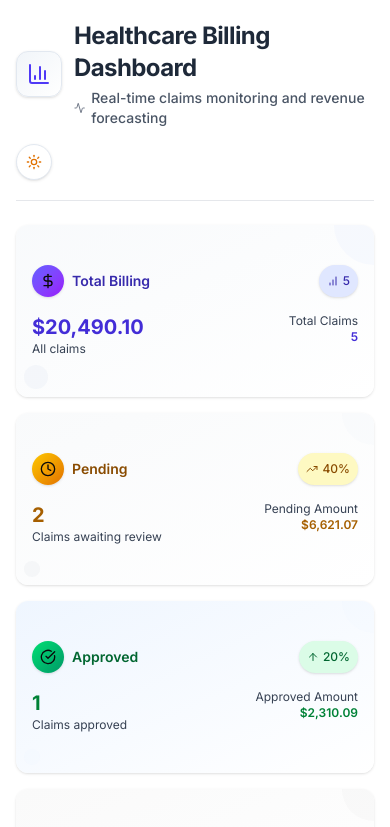
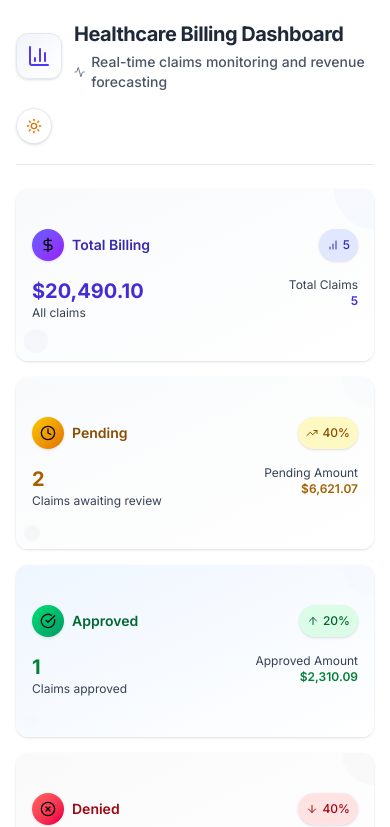
Before and after one commit to wiztemple/claimyx-test, a Next.js app: page / in a window 390 px wide. Shown: the top 827 px of the page. Built offline with nearby package versions, Linux system fonts and the light colour scheme.

Commit message:
fix padding issue

```diff
--- a/app/components/claims-table.tsx
+++ b/app/components/claims-table.tsx
@@ -35,7 +35,6 @@ export function ClaimsTable({ claims }: ClaimsTableProps) {
       );
     }
 
-    // Apply search filter
     if (searchTerm) {
       const lowercasedSearch = searchTerm.toLowerCase();
       filtered = filtered.filter(
--- a/app/components/claims-table/claim-distribution.tsx
+++ b/app/components/claims-table/claim-distribution.tsx
@@ -33,7 +33,7 @@ export function ClaimDistribution({
 }: ClaimDistributionProps) {
   return (
     <Card
-      className="shadow-none rounded-xl overflow-hidden relative border-none
+      className="shadow-none rounded-xl mb-5 sm:mb-0 overflow-hidden relative border-none
         bg-gradient-to-br from-slate-50 to-slate-100
         dark:bg-gradient-to-br dark:from-gray-900 dark:to-slate-900"
     >
--- a/app/components/dashboard-header.tsx
+++ b/app/components/dashboard-header.tsx
@@ -19,7 +19,7 @@ export function DashboardHeader() {
         </div>
 
         <div>
-          <h1 className="text-2xl sm:text-3xl font-bold tracking-tight">
+          <h1 className="text-xl sm:text-3xl font-bold tracking-tight">
             <span className="text-gray-800 dark:bg-gradient-to-r dark:from-indigo-500 dark:via-purple-500 dark:to-pink-500 dark:bg-clip-text dark:text-transparent">
               Healthcare Billing Dashboard
             </span>
--- a/app/components/dashboard.tsx
+++ b/app/components/dashboard.tsx
@@ -32,7 +32,7 @@ export function Dashboard({ claims }: DashboardProps) {
           </CardContent>
         </Card>
 
-        <Card className="shadow-none border border-gray-100 dark:border-gray-800 bg-white dark:bg-gray-900">
+        <Card className="shadow-none border mt-5 sm:mt-0 border-gray-100 dark:border-gray-800 bg-white dark:bg-gray-900">
           <CardHeader className="pb-2">
             <CardTitle className="text-gray-800 dark:text-gray-200">
               Revenue Forecasting
```
